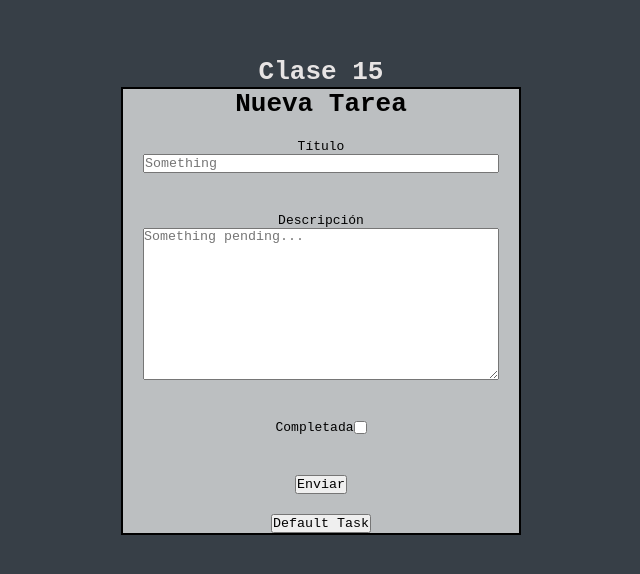
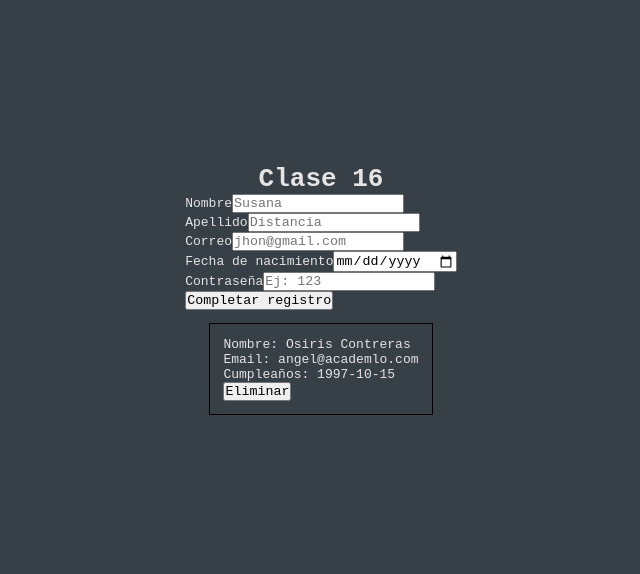
Before and after one commit to Osimitzu/Main-Testing-Project-REACT, a React (Vite) app: page / in a window 1280 px wide. Shown: the part 104-678 px from the top of the page, without its empty margins (319-959 px from the left). Built offline with nearby package versions, Linux system fonts and the light colour scheme.

Commit message:
CRUD con estado local read, create, delete

```diff
--- a/src/components/App.jsx
+++ b/src/components/App.jsx
@@ -1,15 +1,52 @@
 import { useState } from "react";
 import "../styles/App.css";
 import Form from "./Form";
-import Todo from "./Todo";
+import UsersList from "./UsersList";
+// import Todo from "./Todo";
 // import { Form } from "react-hook-form";
 
 function App() {
+  // Create Read Update Delete
+  // Acciones mas basicas que podemos hacer con nuestras entidades
+
+  const [users, setUsers] = useState([
+    {
+      id: 1,
+      email: "angel@academlo.com",
+      password: "12345678",
+      first_name: "Osiris",
+      last_name: "Contreras",
+      birthday: "1997-10-15",
+    },
+  ]);
+
+  // Create (añadimos un nuevo usuario)
+  const addUser = (userData) => {
+    // Mutabilidad // Inmutabilidad
+    // Los arreglos u objetos generados con "const" si pueden sufrir modificaciones SIEMPRE Y CUANDO esas modificaciones no impliquen REASIGNACIONES.
+    // Los estados NO DEBEN mutar.
+    // Las modificaciones en un estado SOLO deben realizarse a traves de la función seteadora.
+
+    setUsers([...users, userData]);
+  };
+
+  // Delete (eliminar un usuario)
+  const deleteUser = (idUser) => {
+    // FILTER
+    // Filtrar todos los usuarios QUE NO SEAN el que queremos eliminar.
+    // El usuario que queremos eliminar no estaria dentro del arreglo que se genera con el filter.
+
+    const filteredUsers = users.filter((user) => user.id !== idUser);
+
+    setUsers(filteredUsers);
+  };
+
   return (
     <div className="App">
-      <h1>Clase 15</h1>
-      {/* <Form /> */}
-      <Todo />
+      <h1>Clase 16</h1>
+      {/* <Todo /> */}
+      <Form createUser={(data) => addUser(data)} />
+      <UsersList usersData={users} deleteHandler={(id) => deleteUser(id)} />
     </div>
   );
 }
--- a/src/components/Form.jsx
+++ b/src/components/Form.jsx
@@ -1,48 +1,104 @@
-import React from "react";
 import { useForm } from "react-hook-form";
 
-const Form = () => {
-  // useForm --> Custom Hook
-  // Luego lo ejecutamos. Retorna un objeto. Vamos a desestructurar dos propiedades muy importantes: register y handleSubmit.
-  const { register, handleSubmit, reset } = useForm();
+const Form = ({ createUser }) => {
+  //useForm -> Custom Hook
+  //Lo ejecutamos. Retorna un objeto. Vamos a desestructurar dos propiedades muy importantes: register y handleSubmit.
+  const {
+    register,
+    handleSubmit,
+    formState: { errors },
+    reset,
+  } = useForm();
 
   const submit = (data) => {
-    console.log(data);
+    data.id = Date.now();
+    //Sacar el objeto data
+    createUser(data);
+
+    //Si el envio de informacion ocurre con exito
+    //Limpio el formulario
+    emptyForm();
+  };
+
+  //reset
+  //Lo que hace es recibir un objeto que como propiedades va a tener los nombres de los diferentes inputs del formulario
+  //Los valores que tengan  las propiedades de este objeto se setearan como valores del input
+
+  //Valores por default
+  const fillForm = () => {
+    reset({
+      email: "john@gmail.com",
+      password: "john1234",
+      first_name: "John",
+      last_name: "Doe",
+      birthday: "1993-10-10",
+    });
+  };
+
+  //Limpieza del formulario
+  const emptyForm = () => {
+    reset({
+      email: "",
+      password: "",
+      first_name: "",
+      last_name: "",
+      birthday: "",
+    });
   };
 
   return (
+    <div>
       <form onSubmit={handleSubmit(submit)}>
-      <div>
-        <label htmlFor="username">Usuario</label>
+        <div className="input-wrapper">
+          <label htmlFor="first_name">Nombre</label>
           <input
             type="text"
-          id="username"
-          placeholder="Name"
-          {...register("username")}
+            id="first_name"
+            placeholder="Susana"
+            {...register("first_name", { required: true })}
           />
         </div>
-      {/* <div>
+        <div className="input-wrapper">
+          <label htmlFor="last_name">Apellido</label>
+          <input
+            type="text"
+            id="last_name"
+            placeholder="Distancia"
+            {...register("last_name", { required: true })}
+          />
+        </div>
+        <div className="input-wrapper">
           <label htmlFor="email">Correo</label>
           <input
             type="email"
             id="email"
-          placeholder="Email"
-          {...register("email")}
+            placeholder="jhon@gmail.com"
+            {...register("email", { required: true })}
           />
-      </div> */}
-      <div>
+        </div>
+        <div className="input-wrapper">
+          <label htmlFor="birthday">Fecha de nacimiento</label>
+          <input
+            type="date"
+            id="birthday"
+            placeholder="1995-04-02"
+            {...register("birthday", { required: true })}
+          />
+        </div>
+        <div className="input-wrapper">
           <label htmlFor="password">Contraseña</label>
           <input
             type="password"
+            name="password"
             id="password"
-          placeholder="12345678"
-          {...register("password")}
+            placeholder="Ej: 123"
+            {...register("password", { required: true })}
           />
         </div>
-      <div>
-        <button type="submit">Login</button>
+
+        <button type="submit">Completar registro</button>
+      </form>
     </div>
-    </form>
   );
 };
 
--- /dev/null
+++ b/src/components/UsersList.jsx
@@ -0,0 +1,27 @@
+import "../styles/UsersList.css";
+
+const UsersList = ({ usersData, deleteHandler }) => {
+  return (
+    <ul>
+      {usersData?.map((user) => (
+        <li key={user.id}>
+          <h4>
+            <span>Nombre: </span>
+            {user.first_name} {user.last_name}
+          </h4>
+          <h4>
+            <span>Email: </span>
+            {user.email}
+          </h4>
+          <h4>
+            <span>Cumpleaños: </span>
+            {user.birthday}
+          </h4>
+          <button onClick={() => deleteHandler(user.id)}>Eliminar</button>
+        </li>
+      ))}
+    </ul>
+  );
+};
+
+export default UsersList;
--- /dev/null
+++ b/src/styles/UsersList.css
@@ -0,0 +1,14 @@
+li {
+  list-style: none;
+  border: 1px solid black;
+  margin: 1rem auto;
+  padding: 1rem;
+}
+
+li > h4 {
+  font-weight: 400;
+}
+
+li > span {
+  font-weight: bold;
+}
```
Also changed, not shown: src/styles/Form.css (added). Lines whose indentation alone changed are shown as unchanged.
